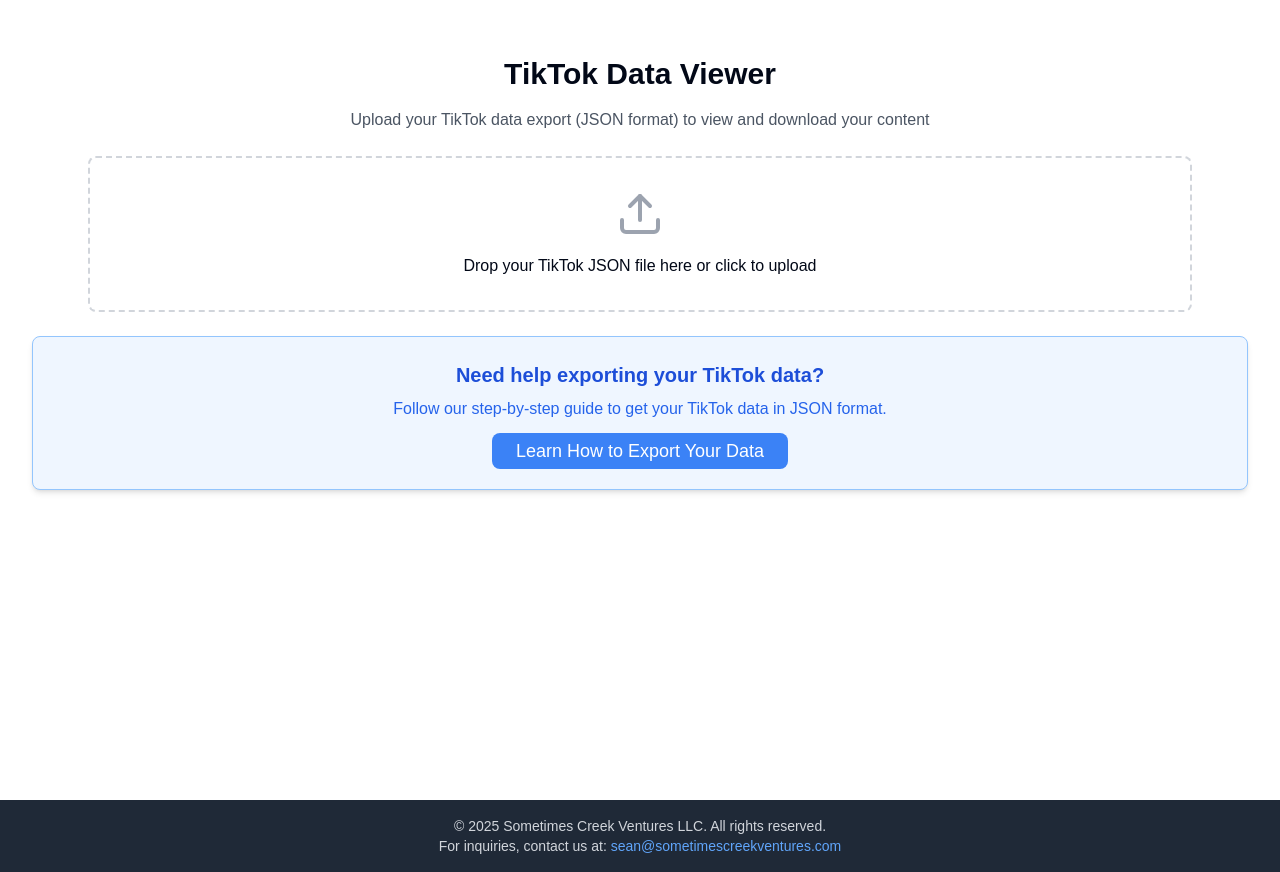
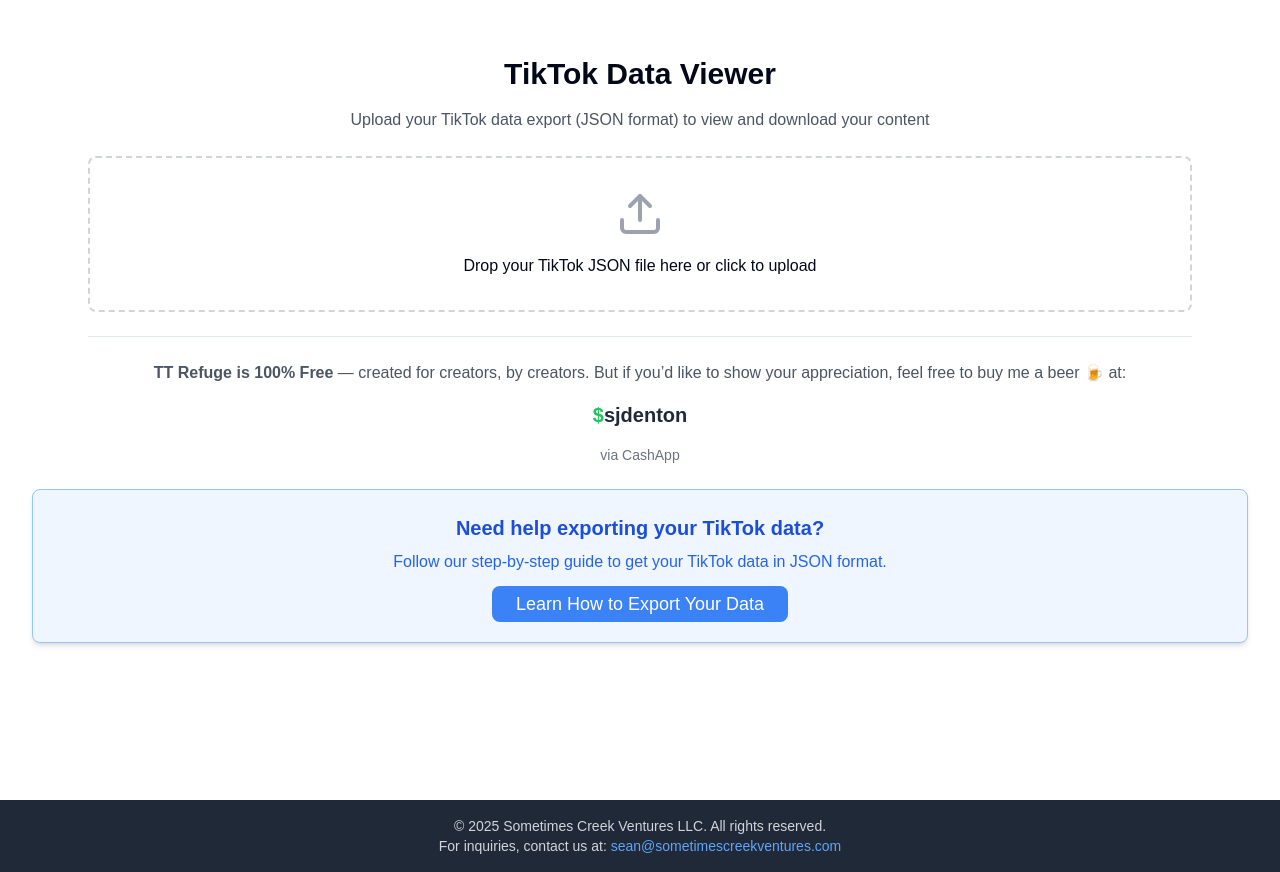
Before and after one commit to Sometimes-Creek-Ventures/tt-downloader, a Next.js app: page /tiktok in a window 1280 px wide. Built offline with nearby package versions, Linux system fonts and the light colour scheme.

Commit message:
more buy a beer

```diff
--- a/src/components/ui/tiktok-viewer.tsx
+++ b/src/components/ui/tiktok-viewer.tsx
@@ -374,6 +374,15 @@
           </div>
         </div>
       )}
+      <div className="text-center border-t pt-6 space-y-4">
+          <p className="text-gray-600">
+            <strong>TT Refuge is 100% Free</strong> — created for creators, by creators. But if you’d like to show your appreciation, feel free to buy me a beer 🍺 at:
+          </p>
+          <p className="text-xl font-semibold text-gray-800">
+            <span className="text-green-500">$</span>sjdenton
+          </p>
+          <p className="text-sm text-gray-500">via CashApp</p>
+        </div>
     </div>
   );
 };
```
